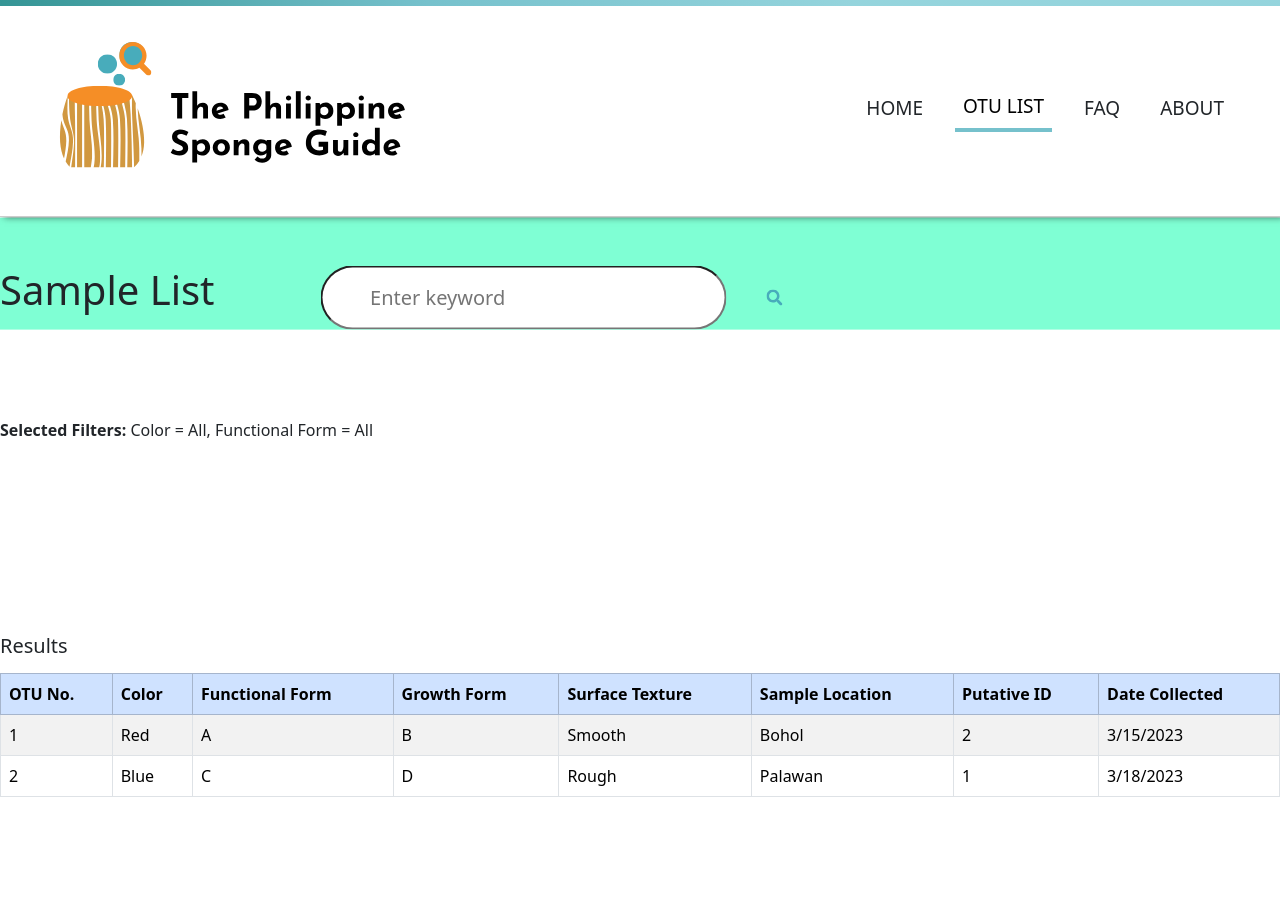
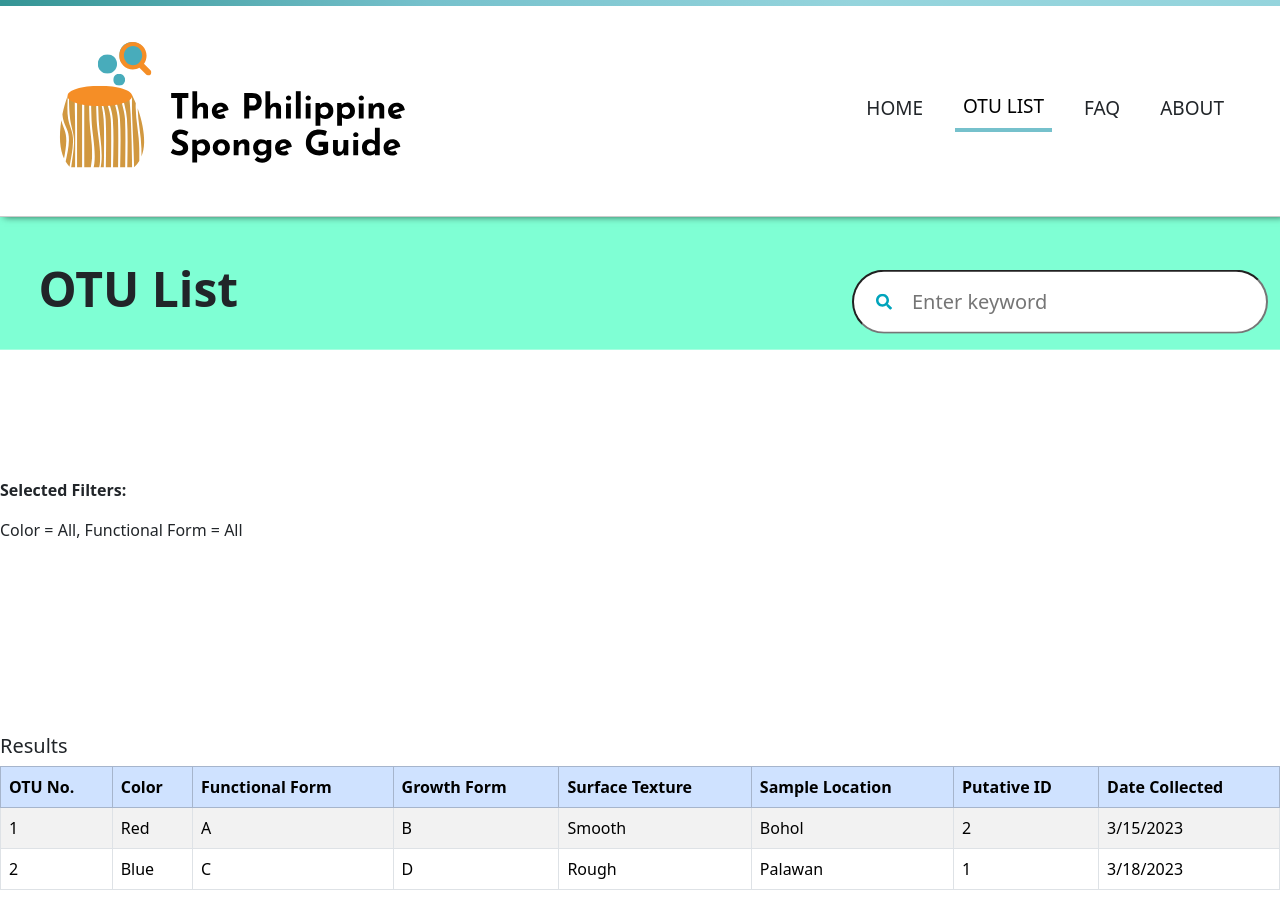
Before and after one commit to Geez-l/sponge-database, a Next.js app: page /result in a window 1280 px wide. Before the commit the page ends 813 px from the top, so only its background shows below. Built offline with nearby package versions, Linux system fonts and the light colour scheme.

Commit message:
result changes
changed search bar, navigate result details

```diff
--- a/src/app/css/result.css
+++ b/src/app/css/result.css
@@ -1,91 +1,79 @@
 .main-wrapper {
-    padding-top: 180px; /* adjust based on navbar + logo height */
+    padding-top: 180px;
     max-width: 1200px;
     margin: 0 auto;
     padding-left: 20px;
     padding-right: 20px;
   }
 
-   /* === Nav Bar === */
+   /*Nav Bar*/
   .header-sample {
     border-top: none !important;
     /* transform: translateY(-110%); */
-    background-color: aquamarine;
-    /* margin-top: 20%; */
+    background-color: #7fffd4;
     width: 100%;
     min-width: 70%;
-    height: 50%;
-    display: flex;
     transform: translateY(-70%);
-
   }
 
-  .results-header {
-    background-color: red;
+  .otu, .list {
+    display: inline !important;
   }
 
-    /* === Moving search Bar === */
+  .header-sample h1 {
+    font-size: 3rem;
+    font-weight: bold;
+    white-space: normal;
+    width: auto;
+    transform: translate(3% , 70%);
+    align-items: center;
+    align-self: center;
+  }
+
+
+    /*Moving search icon*/
   .search-bar-left-icon {
     position: relative;
-    /* width: 400px; */
-    /* height: 70px; */
-    /* background: #ffffff; */
-    /* border-radius: 20rem; */
-    /* box-shadow: 0 8px 30px rgba(0,0,0,0.2); */
-    /* display: flex; */
-    /* align-items: ; */
-    margin: 0 auto;
-    transform: translateX(25%);
-    /* transform: translateY(-20%); */
+    display:flex;
     align-items: center;
 }
 
+/* Search icon */
 .search-icon {
     position: relative;
     right: 2rem;
     transform: translateX(450%);
-    color: #48ACBB;
-    /* font-size: 3rem; */
+    color: #00a4bc;
     pointer-events: none;
     z-index: 2;
-    background: none !important;
+    /* background: none !important;
     border: none !important;
-    box-shadow: none !important;
+    box-shadow: none !important; */
 }
 
-  .top-container {
-    margin-top: 10px;
-  }
-
-  .res-tab {
-    margin-top: 30px;
-  }
-
-  .result-container {
-    margin-top: 15px;
-  }
-
-
-  .search-bar-wrapper {
-    /* position: relative; */
-    /* margin-top: 50px; */
-    /* margin-left: 70px; */
+.search-bar-wrapper {
     align-items: flex-end;
     align-content: flex-end;
-    /* background-color: red; */
-    /* transform: translateX(300%); */
-    /* transform: translateY(20%); */
-    /* height: 10px; */
-    /* width: 30px; */
+    display:flex;
+    transform: translateY(-25%);
   }
 
   /* Actual search input */
   .search-input {
     padding: 15px 58px;
-    background: #fff
-    ;
-    /* background: red; */
-    /* border: 1px solid #ccc; */
+    background: #ffffff;
     border-radius: 40px;
     font-size: 1.25rem;
   }
+
+  .top-container {
+    margin-top: none;
+  }
+
+  .res-tab {
+    margin-top: none;
+  }
+
+  .result-container {
+    margin-top: none;
+  }
--- a/src/app/result/page.tsx
+++ b/src/app/result/page.tsx
@@ -45,7 +45,7 @@ const mockData: Sponge[] = [
 
 export default function ResultPage() {
   const [searchTerm, setSearchTerm] = useState('');
-  // const router = useRouter();
+  const router = useRouter();
   // const { handleSubmit } = useSpongeFilters();
 
   const selectedColor = 'All';
@@ -61,7 +61,11 @@ export default function ResultPage() {
     <div>
       <main className='result-header mt-5 pt-5'>
         <div className='header-sample pt-5'>
-          <h1>Sample List</h1>
+          {/* <p className="text-center">OTU List</p> */}
+          <h1>
+            <span className='otu'>OTU</span> <span className='list'>List</span>
+          </h1>
+          <div className="container-fluid d-flex justify-content-end ">
             <form
               className="search-bar-wrapper"
               onSubmit={e => {
@@ -69,26 +73,26 @@ export default function ResultPage() {
                 // handleSubmitAndNavigate();
               }}
             >
-            <div className="search-bar-left-icon d-flex flex-row-reverse">
+              <div className="search-bar-left-icon">
                 <FaSearch className="search-icon" />
                 <input
                   type="text"
                   placeholder="Enter keyword"
                   value={searchTerm}
                   onChange={(e) => setSearchTerm(e.target.value)}
-                className="search-input ps-5"
+                  className="search-input"
                 />
               </div>
             </form>
           </div>
-        <div className='top-container mt-50 pt-50'>
-          <strong>Selected Filters:</strong> Color = {selectedColor}, Functional Form = {selectedFunctionalForm}
+        </div>
+        <div className='top-container mt-1 '>
+          <p className='text-sm-start'><strong>Selected Filters:</strong></p> Color = {selectedColor}, Functional Form = {selectedFunctionalForm}
         </div>
       </main>
       <main className='result-table mt-5 pt-5'>
         <div className='res-tab mt-5 pt-5'>
           <h5>Results</h5>
-          {/* Search Form */}
 
         </div>
         <div className='result-container'>
@@ -108,7 +112,10 @@ export default function ResultPage() {
             <tbody>
               {sponges.length > 0 ? (
                 sponges.map((sponge, index) => (
-                  <tr key={index}>
+                  <tr key={index}
+                  style={{cursor:'pointer'}}
+                  onClick={() => router.push(`/resultDetails`)}
+                  >
                     <td>{sponge.otu_id}</td>
                     <td>{sponge.color}</td>
                     <td>{sponge.functional_form}</td>
```
Also changed, not shown: src/app/page.tsx (+63 -75 lines). Lines whose indentation alone changed are shown as unchanged.
